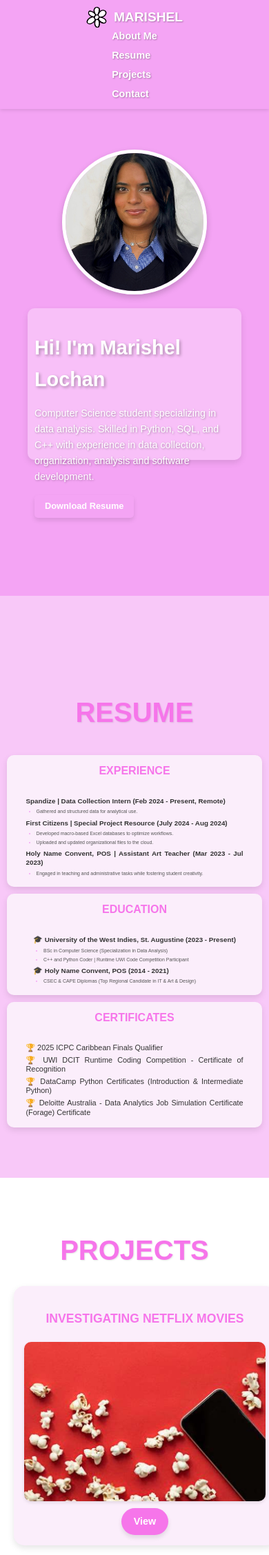
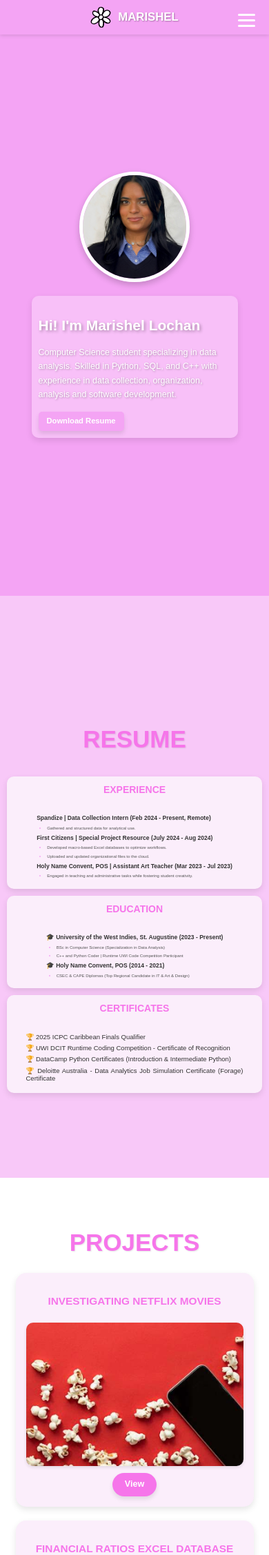
Before and after one commit to marishellochan/portfolio, a Flask app: page / in a window 390 px wide. Shown: the top 2255 px of the page at 69% size. Run offline with Flask 3, Linux system fonts and the light colour scheme.

Commit message:
Update media responsiveness

```diff
--- a/static/stylesheet.css
+++ b/static/stylesheet.css
@@ -69,6 +69,25 @@ nav {
 
 .nav-links a:hover {
     color: #e09be0;
+}
+
+.hamburger-menu {
+    display: none;
+    flex-direction: column;
+    gap: 5px;
+    cursor: pointer;
+    position: absolute;
+    top: 20px;
+    right: 20px;
+    z-index: 1000;
+}
+
+.hamburger-menu span {
+    width: 25px;
+    height: 3px;
+    background-color: #fff;
+    border-radius: 2px;
+    transition: all 0.3s ease;
 }
 
 .section {
@@ -653,3 +672,134 @@ nav {
         width: 100%;
     }
 }
+
+@media (max-width: 480px) {
+    body {
+        font-size: 14px;
+        line-height: 1.4;
+    }
+
+    nav {
+        flex-direction: column;
+        align-items: center;
+        padding: 10px;
+    }
+
+    .nav-links {
+        flex-direction: column;
+        gap: 10px;
+    }
+
+    .profile-pic {
+        width: 150px;
+        height: 150px;
+    }
+
+    .about-text {
+        max-width: 90%;
+        padding: 10px;
+    }
+
+    .about-text h2 {
+        font-size: 1.5em;
+    }
+
+    .about-text p {
+        font-size: 0.9em;
+    }
+
+    .btn {
+        font-size: 0.8em;
+        padding: 6px 12px;
+    }
+
+    .resume-item {
+        padding: 10px;
+        flex-direction: column;
+        align-items: center;
+        text-align: center;
+    }
+
+    .resume-item h3 {
+        font-size: 1em;
+    }
+
+    .resume-item ul {
+        font-size: 0.8em;
+    }
+
+    .projects-container {
+        flex-direction: column;
+        gap: 15px;
+    }
+
+    .project-card {
+        width: 100%;
+        margin: 0 auto;
+    }
+
+    .project-preview {
+        height: 120px;
+    }
+
+    .contact-info {
+        padding: 10px;
+        font-size: 0.9em;
+    }
+
+    footer p {
+        font-size: 0.8em;
+    }
+
+    .hamburger-menu {
+        display: flex;
+    }
+
+    .nav-links {
+        display: none;
+        flex-direction: column;
+        position: absolute;
+        top: 60px;
+        right: 20px;
+        background-color: #f4a4f4;
+        padding: 10px;
+        border-radius: 5px;
+        box-shadow: 0 4px 6px rgba(0, 0, 0, 0.1);
+    }
+
+    .nav-links.show {
+        display: flex;
+    }
+
+    .nav-links a {
+        color: #fff;
+        text-decoration: none;
+        padding: 10px;
+        text-align: center;
+    }
+
+    .nav-links a:hover {
+        background-color: #e09be0;
+        border-radius: 5px;
+    }
+
+    .projects-container {
+        display: flex;
+        flex-direction: column;
+        align-items: center;
+        justify-content: center;
+        padding: 0 10px;
+        gap: 20px;
+    }
+
+    .project-card {
+        width: 90%;
+        max-width: 350px;
+        margin: 0 auto;
+    }
+
+    .project-preview {
+        width: 100%;
+        height: auto;
+    }
+}
--- a/templates/webpage.html
+++ b/templates/webpage.html
@@ -13,12 +13,17 @@
                 <img src="{{ url_for('static', filename='flower3-svgrepo-com.svg') }}" alt="Flower Icon" class="nav-icon">
                 <span>MARISHEL</span>
             </div>
-            <div class="nav-links">
-                <a href="#about">About Me</a>
-                <a href="#resume">Resume</a>
-                <a href="#projects">Projects</a>
-                <a href="#contact">Contact</a>
+            <div class="hamburger-menu" id="hamburger-menu">
+                <span></span>
+                <span></span>
+                <span></span>
             </div>
+            <ul class="nav-links" id="nav-links">
+                <li><a href="#about">About Me</a></li>
+                <li><a href="#resume">Resume</a></li>
+                <li><a href="#projects">Projects</a></li>
+                <li><a href="#contact">Contact</a></li>
+            </ul>
         </nav>
     </header>
 
@@ -143,6 +148,10 @@
                 }
             });
         });
+        document.getElementById('hamburger-menu').addEventListener('click', function () {
+            const navLinks = document.getElementById('nav-links');
+            navLinks.classList.toggle('show');
+        });
     </script>
 </body>
 </html>
```
